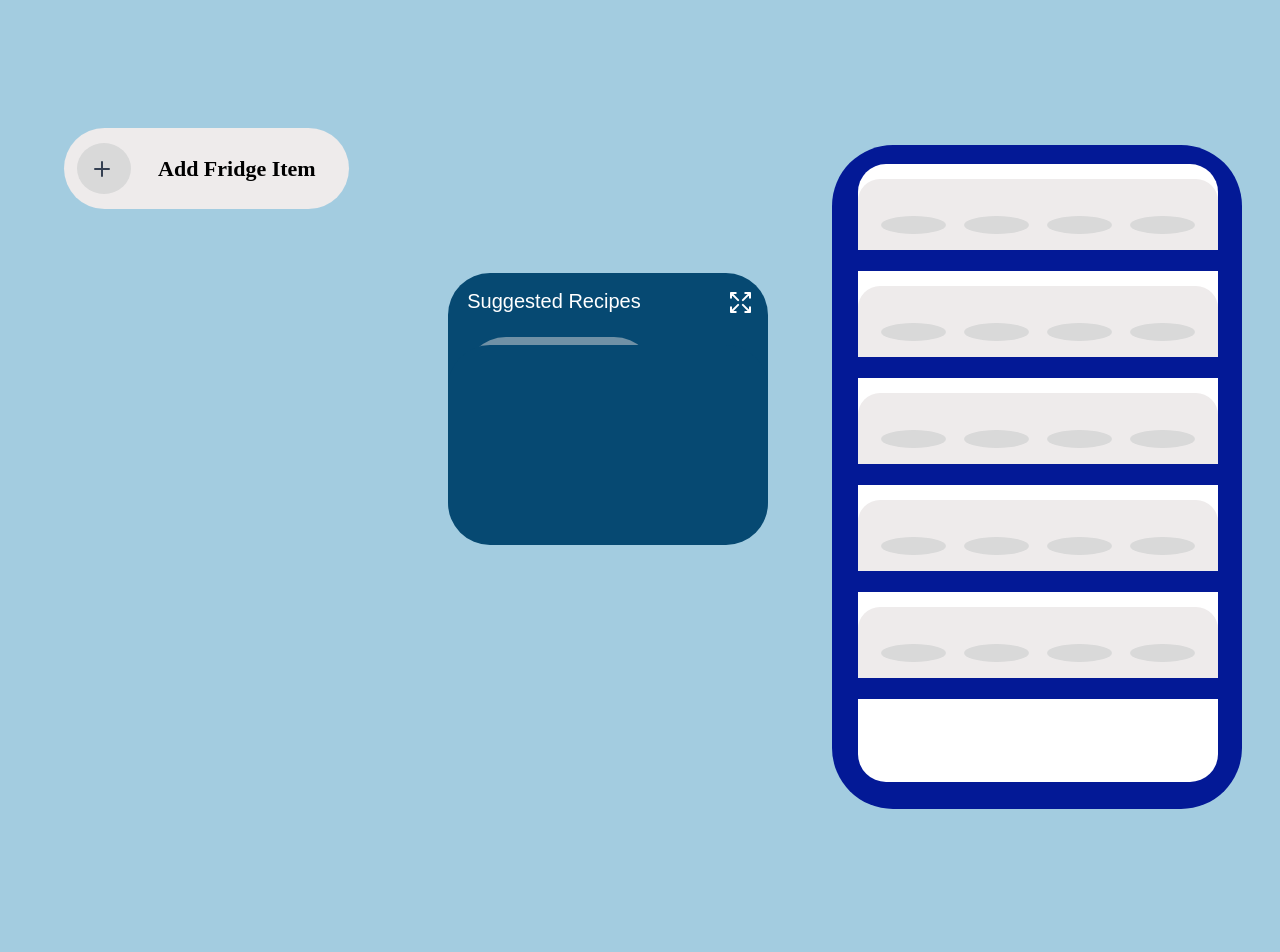
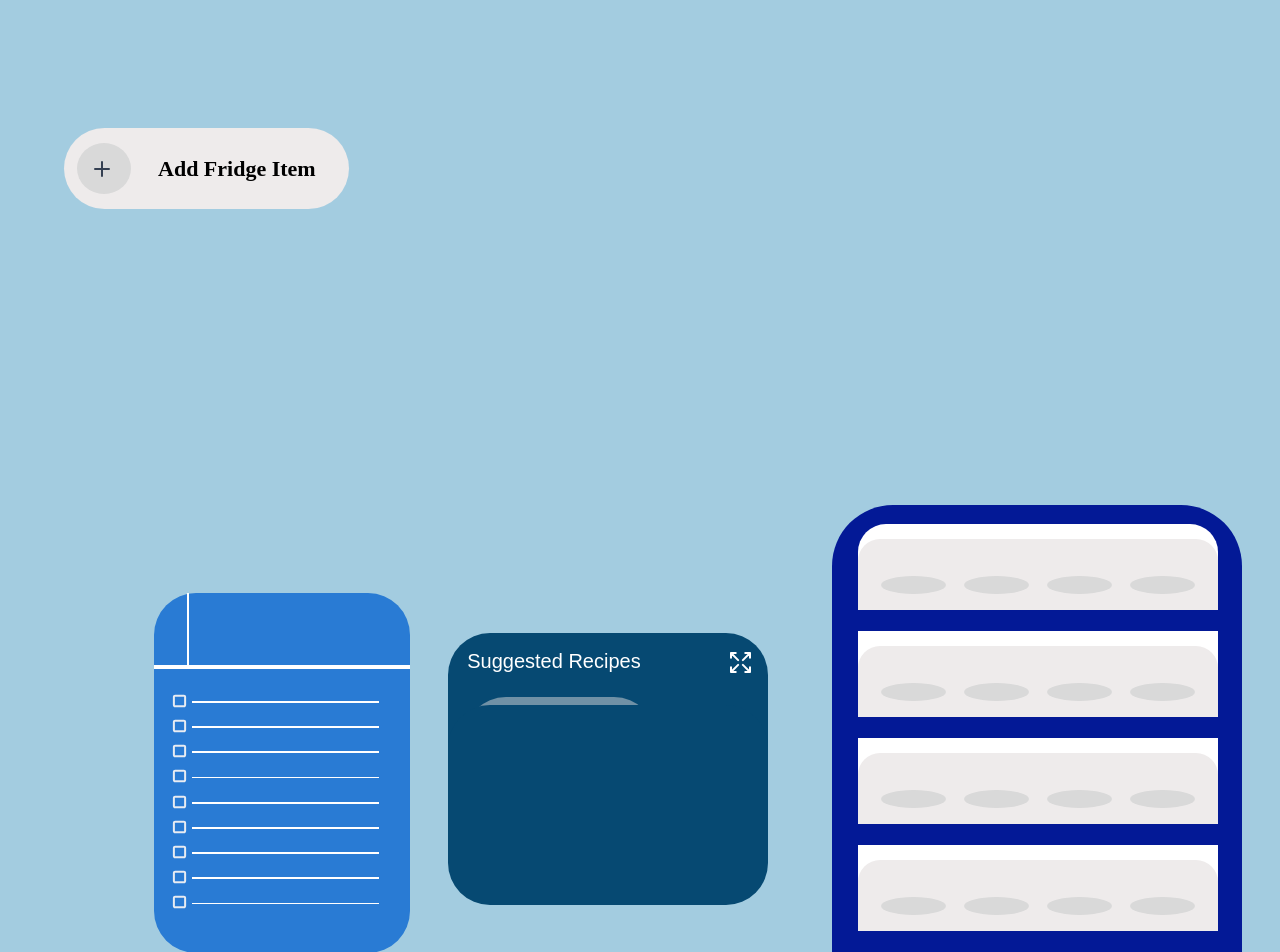
Before and after one commit to ivoryhuoo/Digital-Fridge, a Next.js app in the folder frontend/: page / in a window 1280 px wide. Shown: the top 952 px of the page. Before the commit the page ends 928 px from the top, so only its background shows below. Built offline with nearby package versions, Linux system fonts and the light colour scheme.

Commit message:
checkbox

```diff
--- a/frontend/src/app/components/grocerylist.js
+++ b/frontend/src/app/components/grocerylist.js
@@ -54,9 +54,8 @@ export default function grocerylist() {
             </div>
             <div className={styles.lining11}></div>
 
-            <div className={styles.checkbox}>
-                <h1>hello</h1>
-                {/* <svg xmlns="http://www.w3.org/2000/svg" width="15" height="14" viewBox="0 0 15 14" fill="none">
+            <div className={styles.checkbox1}>
+                {<svg xmlns="http://www.w3.org/2000/svg" width="15" height="14" viewBox="0 0 15 14" fill="none">
                     <g clip-path="url(#clip0_4_71)">
                         <path d="M1.875 2.91667C1.875 2.60725 2.0067 2.3105 2.24112 2.09171C2.47554 1.87292 2.79348 1.75 3.125 1.75H11.875C12.2065 1.75 12.5245 1.87292 12.7589 2.09171C12.9933 2.3105 13.125 2.60725 13.125 2.91667V11.0833C13.125 11.3928 12.9933 11.6895 12.7589 11.9083C12.5245 12.1271 12.2065 12.25 11.875 12.25H3.125C2.79348 12.25 2.47554 12.1271 2.24112 11.9083C2.0067 11.6895 1.875 11.3928 1.875 11.0833V2.91667Z" stroke="#E8ECF2" stroke-width="2" stroke-linecap="round" stroke-linejoin="round"/>
                     </g>
@@ -65,7 +64,105 @@ export default function grocerylist() {
                         <rect width="15" height="14" fill="white"/>
                     </clipPath>
                 </defs>
-            </svg> */}
+            </svg>}
+            </div>
+
+            <div className={styles.checkbox2}>
+                {<svg xmlns="http://www.w3.org/2000/svg" width="15" height="14" viewBox="0 0 15 14" fill="none">
+                    <g clip-path="url(#clip0_4_71)">
+                        <path d="M1.875 2.91667C1.875 2.60725 2.0067 2.3105 2.24112 2.09171C2.47554 1.87292 2.79348 1.75 3.125 1.75H11.875C12.2065 1.75 12.5245 1.87292 12.7589 2.09171C12.9933 2.3105 13.125 2.60725 13.125 2.91667V11.0833C13.125 11.3928 12.9933 11.6895 12.7589 11.9083C12.5245 12.1271 12.2065 12.25 11.875 12.25H3.125C2.79348 12.25 2.47554 12.1271 2.24112 11.9083C2.0067 11.6895 1.875 11.3928 1.875 11.0833V2.91667Z" stroke="#E8ECF2" stroke-width="2" stroke-linecap="round" stroke-linejoin="round"/>
+                    </g>
+                    <defs>
+                        <clipPath id="clip0_4_71">
+                        <rect width="15" height="14" fill="white"/>
+                    </clipPath>
+                </defs>
+            </svg>}
+            </div>
+
+            <div className={styles.checkbox3}>
+                {<svg xmlns="http://www.w3.org/2000/svg" width="15" height="14" viewBox="0 0 15 14" fill="none">
+                    <g clip-path="url(#clip0_4_71)">
+                        <path d="M1.875 2.91667C1.875 2.60725 2.0067 2.3105 2.24112 2.09171C2.47554 1.87292 2.79348 1.75 3.125 1.75H11.875C12.2065 1.75 12.5245 1.87292 12.7589 2.09171C12.9933 2.3105 13.125 2.60725 13.125 2.91667V11.0833C13.125 11.3928 12.9933 11.6895 12.7589 11.9083C12.5245 12.1271 12.2065 12.25 11.875 12.25H3.125C2.79348 12.25 2.47554 12.1271 2.24112 11.9083C2.0067 11.6895 1.875 11.3928 1.875 11.0833V2.91667Z" stroke="#E8ECF2" stroke-width="2" stroke-linecap="round" stroke-linejoin="round"/>
+                    </g>
+                    <defs>
+                        <clipPath id="clip0_4_71">
+                        <rect width="15" height="14" fill="white"/>
+                    </clipPath>
+                </defs>
+            </svg>}
+            </div>
+            <div className={styles.checkbox4}>
+                {<svg xmlns="http://www.w3.org/2000/svg" width="15" height="14" viewBox="0 0 15 14" fill="none">
+                    <g clip-path="url(#clip0_4_71)">
+                        <path d="M1.875 2.91667C1.875 2.60725 2.0067 2.3105 2.24112 2.09171C2.47554 1.87292 2.79348 1.75 3.125 1.75H11.875C12.2065 1.75 12.5245 1.87292 12.7589 2.09171C12.9933 2.3105 13.125 2.60725 13.125 2.91667V11.0833C13.125 11.3928 12.9933 11.6895 12.7589 11.9083C12.5245 12.1271 12.2065 12.25 11.875 12.25H3.125C2.79348 12.25 2.47554 12.1271 2.24112 11.9083C2.0067 11.6895 1.875 11.3928 1.875 11.0833V2.91667Z" stroke="#E8ECF2" stroke-width="2" stroke-linecap="round" stroke-linejoin="round"/>
+                    </g>
+                    <defs>
+                        <clipPath id="clip0_4_71">
+                        <rect width="15" height="14" fill="white"/>
+                    </clipPath>
+                </defs>
+            </svg>}
+            </div>
+            <div className={styles.checkbox5}>
+                {<svg xmlns="http://www.w3.org/2000/svg" width="15" height="14" viewBox="0 0 15 14" fill="none">
+                    <g clip-path="url(#clip0_4_71)">
+                        <path d="M1.875 2.91667C1.875 2.60725 2.0067 2.3105 2.24112 2.09171C2.47554 1.87292 2.79348 1.75 3.125 1.75H11.875C12.2065 1.75 12.5245 1.87292 12.7589 2.09171C12.9933 2.3105 13.125 2.60725 13.125 2.91667V11.0833C13.125 11.3928 12.9933 11.6895 12.7589 11.9083C12.5245 12.1271 12.2065 12.25 11.875 12.25H3.125C2.79348 12.25 2.47554 12.1271 2.24112 11.9083C2.0067 11.6895 1.875 11.3928 1.875 11.0833V2.91667Z" stroke="#E8ECF2" stroke-width="2" stroke-linecap="round" stroke-linejoin="round"/>
+                    </g>
+                    <defs>
+                        <clipPath id="clip0_4_71">
+                        <rect width="15" height="14" fill="white"/>
+                    </clipPath>
+                </defs>
+            </svg>}
+            </div>
+            <div className={styles.checkbox6}>
+                {<svg xmlns="http://www.w3.org/2000/svg" width="15" height="14" viewBox="0 0 15 14" fill="none">
+                    <g clip-path="url(#clip0_4_71)">
+                        <path d="M1.875 2.91667C1.875 2.60725 2.0067 2.3105 2.24112 2.09171C2.47554 1.87292 2.79348 1.75 3.125 1.75H11.875C12.2065 1.75 12.5245 1.87292 12.7589 2.09171C12.9933 2.3105 13.125 2.60725 13.125 2.91667V11.0833C13.125 11.3928 12.9933 11.6895 12.7589 11.9083C12.5245 12.1271 12.2065 12.25 11.875 12.25H3.125C2.79348 12.25 2.47554 12.1271 2.24112 11.9083C2.0067 11.6895 1.875 11.3928 1.875 11.0833V2.91667Z" stroke="#E8ECF2" stroke-width="2" stroke-linecap="round" stroke-linejoin="round"/>
+                    </g>
+                    <defs>
+                        <clipPath id="clip0_4_71">
+                        <rect width="15" height="14" fill="white"/>
+                    </clipPath>
+                </defs>
+            </svg>}
+            </div>
+            <div className={styles.checkbox7}>
+                {<svg xmlns="http://www.w3.org/2000/svg" width="15" height="14" viewBox="0 0 15 14" fill="none">
+                    <g clip-path="url(#clip0_4_71)">
+                        <path d="M1.875 2.91667C1.875 2.60725 2.0067 2.3105 2.24112 2.09171C2.47554 1.87292 2.79348 1.75 3.125 1.75H11.875C12.2065 1.75 12.5245 1.87292 12.7589 2.09171C12.9933 2.3105 13.125 2.60725 13.125 2.91667V11.0833C13.125 11.3928 12.9933 11.6895 12.7589 11.9083C12.5245 12.1271 12.2065 12.25 11.875 12.25H3.125C2.79348 12.25 2.47554 12.1271 2.24112 11.9083C2.0067 11.6895 1.875 11.3928 1.875 11.0833V2.91667Z" stroke="#E8ECF2" stroke-width="2" stroke-linecap="round" stroke-linejoin="round"/>
+                    </g>
+                    <defs>
+                        <clipPath id="clip0_4_71">
+                        <rect width="15" height="14" fill="white"/>
+                    </clipPath>
+                </defs>
+            </svg>}
+            </div>
+            <div className={styles.checkbox8}>
+                {<svg xmlns="http://www.w3.org/2000/svg" width="15" height="14" viewBox="0 0 15 14" fill="none">
+                    <g clip-path="url(#clip0_4_71)">
+                        <path d="M1.875 2.91667C1.875 2.60725 2.0067 2.3105 2.24112 2.09171C2.47554 1.87292 2.79348 1.75 3.125 1.75H11.875C12.2065 1.75 12.5245 1.87292 12.7589 2.09171C12.9933 2.3105 13.125 2.60725 13.125 2.91667V11.0833C13.125 11.3928 12.9933 11.6895 12.7589 11.9083C12.5245 12.1271 12.2065 12.25 11.875 12.25H3.125C2.79348 12.25 2.47554 12.1271 2.24112 11.9083C2.0067 11.6895 1.875 11.3928 1.875 11.0833V2.91667Z" stroke="#E8ECF2" stroke-width="2" stroke-linecap="round" stroke-linejoin="round"/>
+                    </g>
+                    <defs>
+                        <clipPath id="clip0_4_71">
+                        <rect width="15" height="14" fill="white"/>
+                    </clipPath>
+                </defs>
+            </svg>}
+            </div>
+            <div className={styles.checkbox9}>
+                {<svg xmlns="http://www.w3.org/2000/svg" width="15" height="14" viewBox="0 0 15 14" fill="none">
+                    <g clip-path="url(#clip0_4_71)">
+                        <path d="M1.875 2.91667C1.875 2.60725 2.0067 2.3105 2.24112 2.09171C2.47554 1.87292 2.79348 1.75 3.125 1.75H11.875C12.2065 1.75 12.5245 1.87292 12.7589 2.09171C12.9933 2.3105 13.125 2.60725 13.125 2.91667V11.0833C13.125 11.3928 12.9933 11.6895 12.7589 11.9083C12.5245 12.1271 12.2065 12.25 11.875 12.25H3.125C2.79348 12.25 2.47554 12.1271 2.24112 11.9083C2.0067 11.6895 1.875 11.3928 1.875 11.0833V2.91667Z" stroke="#E8ECF2" stroke-width="2" stroke-linecap="round" stroke-linejoin="round"/>
+                    </g>
+                    <defs>
+                        <clipPath id="clip0_4_71">
+                        <rect width="15" height="14" fill="white"/>
+                    </clipPath>
+                </defs>
+            </svg>}
             </div>
 
         </div>
--- a/frontend/src/app/page.js
+++ b/frontend/src/app/page.js
@@ -11,7 +11,7 @@ export default function Home() {
   return (
     <div className="box">
       <Button1/>
-      {/* <GroceryList/>  */}
+      { <GroceryList/>  }
       <Fridge/>
       <Recipe/>
       <Expired/>
--- a/frontend/src/app/styles/grocerylist.module.css
+++ b/frontend/src/app/styles/grocerylist.module.css
@@ -163,19 +163,6 @@
 .lining10{
     position: absolute;
     /*adjust position*/
-    top: 79%;
-    left: 15%;
-
-    /*adjust size*/
-    width: 73%;
-    height: 0.5%;
-    background: #FFF;
-    z-index: 2;
-
-}
-.lining11{
-    position: absolute;
-    /*adjust position*/
     top: 86%;
     left: 15%;
 
@@ -186,12 +173,85 @@
     z-index: 2;
 
 }
-.checkbox{
+.checkbox1{
+    position: absolute;
+    top: 28%;
+    left: 7%;
     width: 22%;
     height: 12%;
     flex-shrink: 0;
-    z-index: 2000;
-    position: absolute
-
+    z-index: 2;
 
 }
+.checkbox2{
+    position: absolute;
+    top: 35%;
+    left: 7%;
+    width: 22%;
+    height: 12%;
+    flex-shrink: 0;
+    z-index: 2;
+}
+.checkbox3{
+    position: absolute;
+    top: 42%;
+    left: 7%;
+    width: 22%;
+    height: 12%;
+    flex-shrink: 0;
+    z-index: 2;
+}
+.checkbox4{
+    position: absolute;
+    top: 49%;
+    left: 7%;
+    width: 22%;
+    height: 12%;
+    flex-shrink: 0;
+    z-index: 2;
+}
+.checkbox5{
+    position: absolute;
+    top: 56%;
+    left: 7%;
+    width: 22%;
+    height: 12%;
+    flex-shrink: 0;
+    z-index: 2;
+}
+.checkbox6{
+    position: absolute;
+    top: 63%;
+    left: 7%;
+    width: 22%;
+    height: 12%;
+    flex-shrink: 0;
+    z-index: 2;
+}
+.checkbox7{
+    position: absolute;
+    top: 70%;
+    left: 7%;
+    width: 22%;
+    height: 12%;
+    flex-shrink: 0;
+    z-index: 2;
+}
+.checkbox8{
+    position: absolute;
+    top: 77%;
+    left: 7%;
+    width: 22%;
+    height: 12%;
+    flex-shrink: 0;
+    z-index: 2;
+}
+.checkbox9{
+    position: absolute;
+    top: 84%;
+    left: 7%;
+    width: 22%;
+    height: 12%;
+    flex-shrink: 0;
+    z-index: 2;
+}
```
Also changed, not shown: 1 other file (tests, documents, lock files or other folders).
